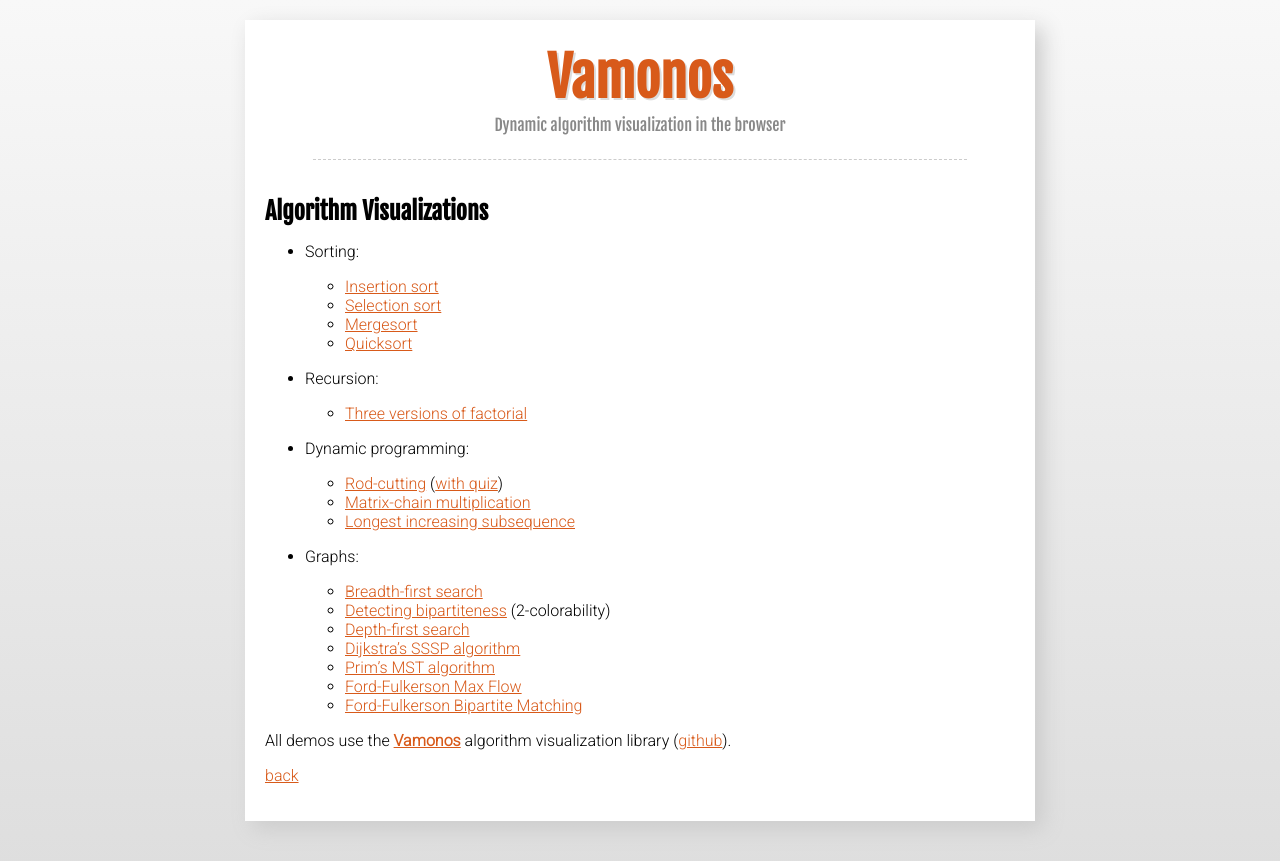
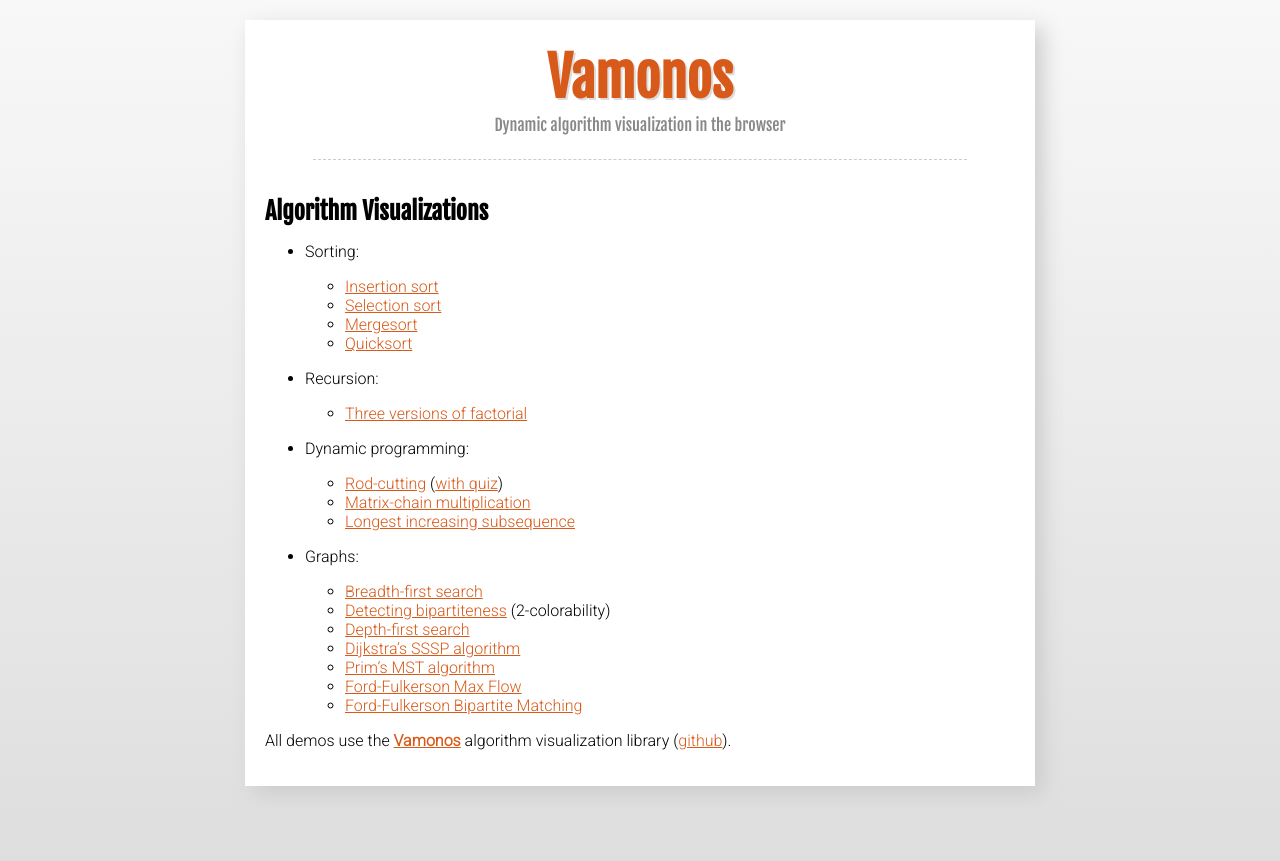
Before and after one commit to rosulek/vamonos, a Jekyll site: the page built from demos/index.md, in a window 1280 px wide. Shown: the top 861 px of the page. Built offline with Jekyll 4.4.1, drawn with Linux system fonts in a browser that asks for light colours; nearby versions of some CDN libraries; library files that are not in the unit come from our copies.

Commit message:
no back on demo

```diff
--- a/demos/index.md
+++ b/demos/index.md
@@ -36,5 +36,3 @@
 
 
 All demos use the [**Vamonos**](../index.html) algorithm visualization library ([github](https://github.com/rosulek/vamonos)).
-
-[back](../index.html)
```
